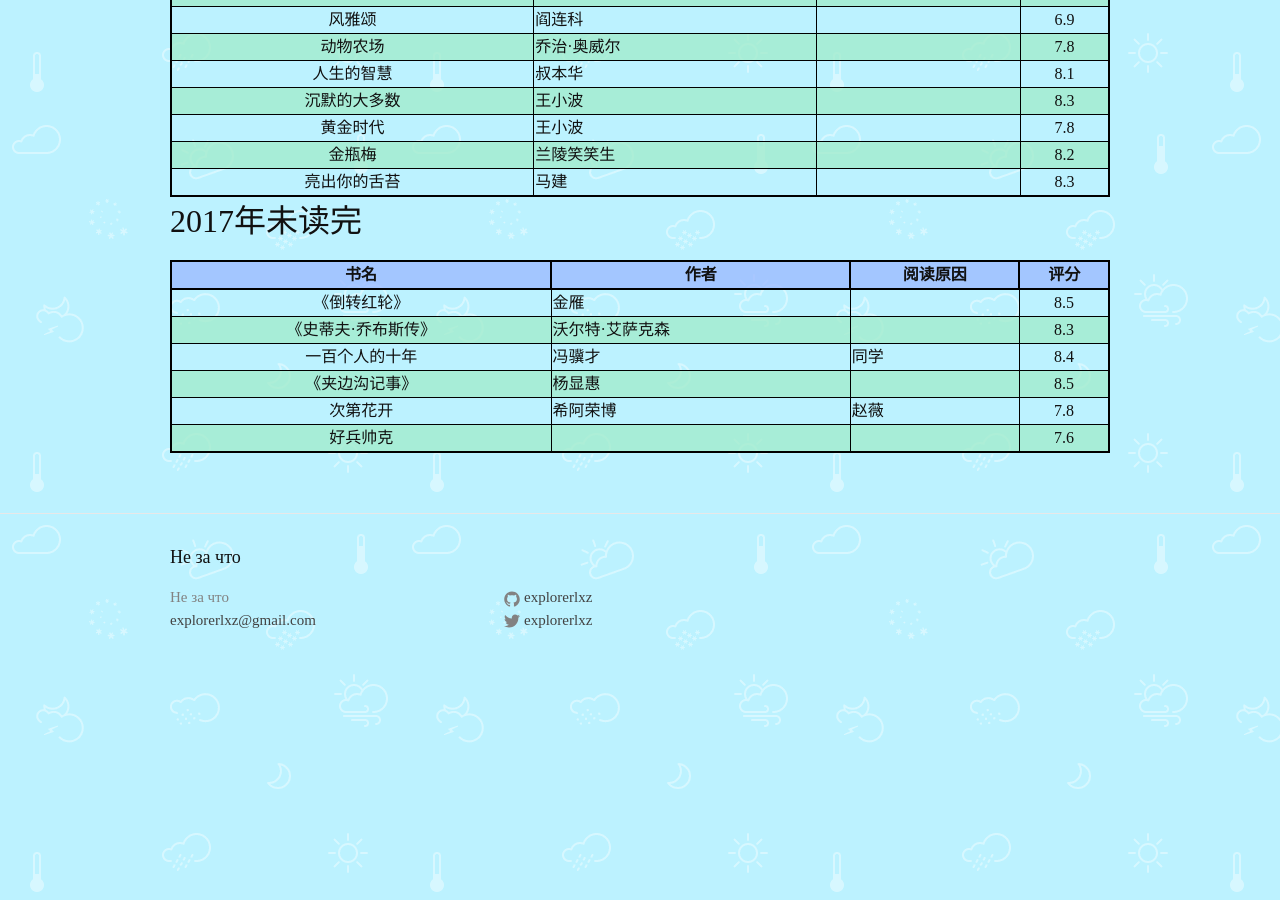
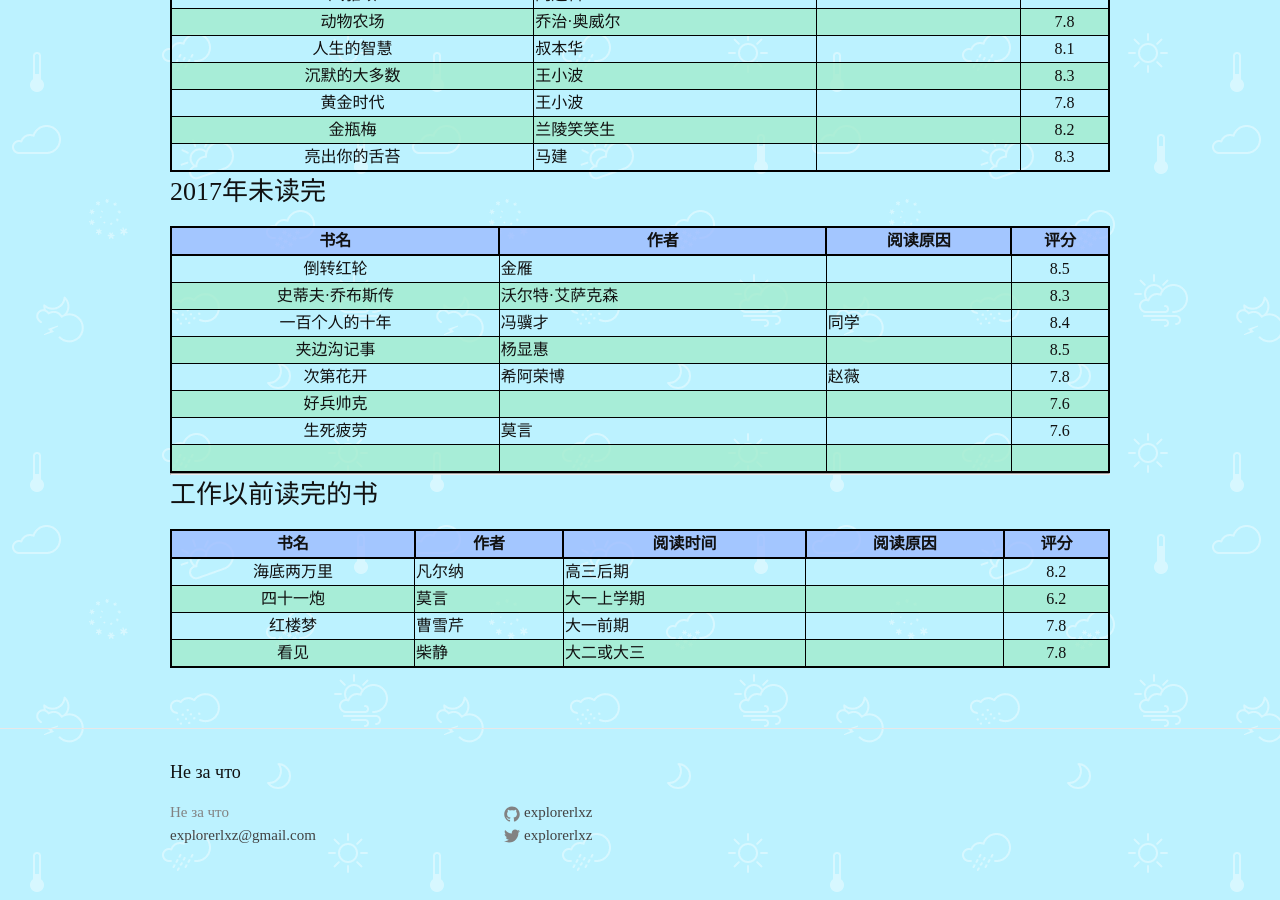
Before and after one commit to explorerlxz/explorerlxz.github.io, a Jekyll site: the page built from about.md, in a window 1280 px wide and 900 px high, scrolled down 1491 px. Built offline with Jekyll 4.4.1, drawn with Linux system fonts in a browser that asks for light colours; some of the changed text lies outside the part shown.

Commit message:
update lists

```diff
--- a/about.md
+++ b/about.md
@@ -4,7 +4,10 @@
 permalink: /about/
 ---
 
-## 2018年已读完
+
+---
+
+### 2018年已读完
 
 
 |书名|作者|阅读原因|评分|
@@ -14,7 +17,7 @@
 |黑客与画家|保罗•格雷厄姆||8.5|
 
 
-## 2018年在读
+### 2018年在读
 
 
 |书名|作者|阅读原因|评分|
@@ -37,19 +40,19 @@
 
 
 
-## 2017年及以前已读完
+### 2017年已读完
 
 
-|书名|作者|推荐人|评分|
+|书名|作者|阅读原因|评分|
 |:-:|:-|:-|:-:|
-|身份的焦虑|阿兰·德波顿|TFBoys|9.2|
+|身份的焦虑|阿兰·德波顿|TFBoys|8.0|
 |解忧杂货店|东野圭吾||8.0|
 |大太监李莲英全传|王牧||8.3|
 |生命这出戏|希阿荣博||7.8|
 |老舍传|||8.4|
 |八十天环游地球|凡尔纳||8.2|
 |李敖回忆录|李敖||8.3|
-|用安静改变世界|拉塞尔·西蒙斯|7.0|
+|用安静改变世界|拉塞尔·西蒙斯||7.0|
 |雪域求法记|邢肃芝||8.3|
 |未来简史|尤瓦尔·赫拉利|罗胖|8.4|
 |野性的呼唤|杰克·伦敦||8.2|
@@ -74,13 +77,26 @@
 
 
 
-## 2017年未读完
+### 2017年未读完
 
 |书名|作者|阅读原因|评分|
 |:-:|:-|:-|:-:|
-|《倒转红轮》|金雁||8.5|
-|《史蒂夫·乔布斯传》|沃尔特·艾萨克森||8.3|
+|倒转红轮|金雁||8.5|
+|史蒂夫·乔布斯传|沃尔特·艾萨克森||8.3|
 |一百个人的十年|冯骥才|同学|8.4|
-|《夹边沟记事》|杨显惠||8.5|
+|夹边沟记事|杨显惠||8.5|
 |次第花开|希阿荣博|赵薇|7.8|
 |好兵帅克|||7.6|
+|生死疲劳|莫言||7.6|
+|
+
+---
+
+### 工作以前读完的书
+
+|书名|作者|阅读时间|阅读原因|评分|
+|:-:|:-|:-|:-|:-:|
+|海底两万里|凡尔纳|高三后期||8.2|
+|四十一炮|莫言|大一上学期||6.2|
+|红楼梦|曹雪芹|大一前期||7.8|
+|看见|柴静|大二或大三||7.8|
```
